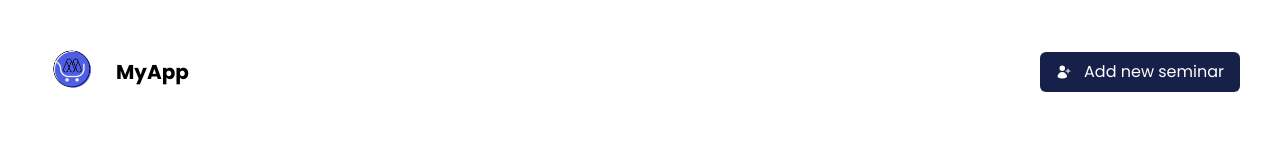
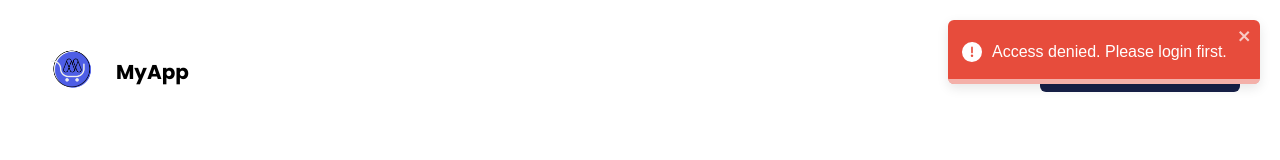
Before and after one commit to joeygitari/ASP.NET-Core-App-frontend, a React (Create React App) app: page /seminars in a window 1280 px wide. Shown: the top 160 px of the page. Built offline with nearby package versions, Linux system fonts and the light colour scheme; no server answers.

Commit message:
update: require authentication to access seminars

```diff
--- a/src/components/LoginForm.js
+++ b/src/components/LoginForm.js
@@ -32,7 +32,8 @@ const LoginForm = () => {
             } else {
                 toast.success("Login successful.", {
                     onClose: () => {
-                        localStorage.setItem('userData', JSON.stringify(data.user));
+                        // localStorage.setItem('userData', JSON.stringify(data.user));
+                        localStorage.setItem('authToken', data.token);
                         navigate("/seminars");
                     }
                 });
--- a/src/components/forms/SeminarForm.js
+++ b/src/components/forms/SeminarForm.js
@@ -10,12 +10,17 @@ const SeminarForm = () => {
         event.preventDefault();
         const formData = new FormData(event.target);
         const jsonObject = Object.fromEntries(formData.entries());
-
+        const token = localStorage.getItem('authToken');
+        if (!token) {
+            toast.error("Access denied. Please login first.");
+            return;
+        }
         try {
             const response = await fetch("https://localhost:5230/api/Seminar/posttobc", {
                 method: "POST",
                 headers: {
                     "Content-Type": "application/json",
+                    "Authorization": `Bearer ${token}`
                 },
                 body: JSON.stringify(jsonObject),
             });
--- a/src/components/lists/Seminar.js
+++ b/src/components/lists/Seminar.js
@@ -2,7 +2,8 @@ import React, { useState, useEffect } from "react";
 import { UserPlusIcon } from "@heroicons/react/24/solid";
 import {Link} from "react-router-dom";
 import Logo from "../../assets/images/logo.png";
-
+import { ToastContainer, toast, Slide } from "react-toastify";
+import "react-toastify/dist/ReactToastify.css";
 
 const Seminar = () => {
     const [seminars, setSeminars] = useState([]);
@@ -13,9 +14,18 @@ const Seminar = () => {
     }, []);
 
     const fetchSeminars = async () => {
+        const token = localStorage.getItem('authToken');
+        if (!token) {
+            toast.error("Access denied. Please login first.");
+            return;
+        }
         try {
             const response = await fetch("https://localhost:5230/api/Seminar", {
                 method: "GET",
+                headers: {
+                    "Content-Type": "application/json",
+                    "Authorization": `Bearer ${token}`
+                },
             });
             if (response.ok) {
                 const data = await response.json();
@@ -69,12 +79,10 @@ const Seminar = () => {
                             return (
                                 <tr key={index}>
                                     <td className={classes}>
-                                        <div className="flex items-center gap-3">
-                                            <div className="flex flex-col">
-                                                <span className="font-poppins font-normal text-gray-700">
-                                                    {seminar.name || "Unnamed"}
-                                                </span>
-                                            </div>
+                                        <div className="flex flex-col">
+                                            <span className="font-poppins font-normal text-gray-700">
+                                                {seminar.name || "Unnamed"}
+                                            </span>
                                         </div>
                                     </td>
                                     <td className={classes}>
@@ -90,6 +98,19 @@ const Seminar = () => {
                     </tbody>
                 </table>
             </div>
+            <ToastContainer
+                position="top-right"
+                autoClose={10000}
+                hideProgressBar={false}
+                newestOnTop={false}
+                closeOnClick
+                rtl={false}
+                pauseOnFocusLoss
+                draggable
+                pauseOnHover
+                theme="colored"
+                transition={Slide}
+            />
         </div>
     );
 };
```
